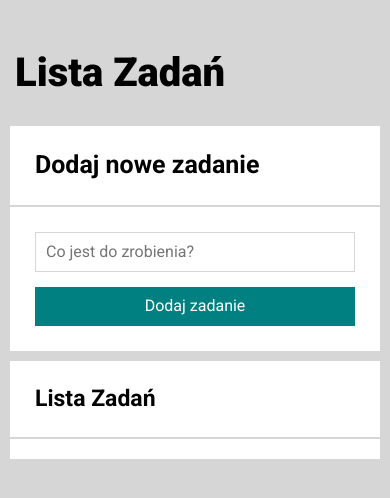
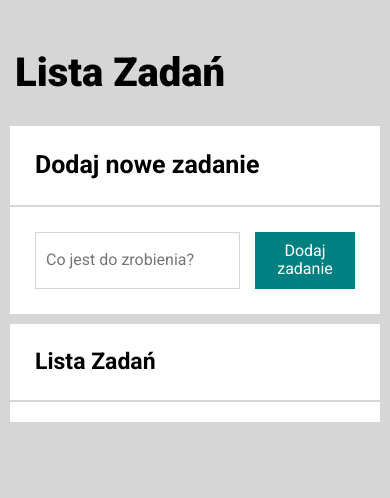
Before and after one commit to Siedemus/to-do-list-react, a React (Create React App) app: page / in a window 390 px wide. Shown: the top 498 px of the page. Built offline with nearby package versions, Linux system fonts and the light colour scheme.

Commit message:
add Button styled component

```diff
--- a/src/Form/index.js
+++ b/src/Form/index.js
@@ -1,31 +1,31 @@
 import { useState } from "react";
-import "./style.css";
+import { StyledForm, Input, Button } from "./styled";
 
 const Form = ({ addNewTask }) => {
-    const [newContent, setNewContent] = useState("")
+  const [newContent, setNewContent] = useState("");
   const onFormSubmit = (event) => {
     event.preventDefault();
-        const trimmedNewTaskContent = newContent.trim()
+    const trimmedNewTaskContent = newContent.trim();
     if (!trimmedNewTaskContent) {
       return setNewContent("");
-        };
+    }
 
-        addNewTask(trimmedNewTaskContent)
-        setNewContent("")
+    addNewTask(trimmedNewTaskContent);
+    setNewContent("");
   };
 
   return (
     <>
-            <form onSubmit={onFormSubmit} className="form">
-                <input
+      <StyledForm onSubmit={onFormSubmit}>
+        <Input
           onChange={({ target }) => setNewContent(target.value)}
           value={newContent}
-                    className="form__input"
-                    placeholder="Co jest do zrobienia?" />
-                <button className="form__button">Dodaj zadanie</button>
-            </form>
+          placeholder="Co jest do zrobienia?"
+        />
+        <Button className="form__button">Dodaj zadanie</Button>
+      </StyledForm>
     </>
-    )
-}
+  );
+};
 
 export default Form;
--- a/src/Form/style.css
+++ /dev/null
@@ -1,35 +0,0 @@
-.form {
-    background-color: white;
-    padding: 25px;
-    display: flex;
-    gap: 15px;
-}
-
-@media (max-width: 767px) {
-    .form {
-        flex-direction: column;
-    }
-}
-
-.form__button {
-    padding: 10px;
-    color: white;
-    background-color: teal;
-    border: none;
-    transition: background 1s, 1s;
-}
-
-.form__button:hover {
-    background-color: rgb(0, 181, 181);
-    transform: scale(1.05);
-}
-
-.form__button:active {
-    outline: 2px black solid;
-}
-
-.form__input {
-    padding: 10px;
-    border: 1px solid rgb(214, 214, 214);
-    flex-grow: 1;
-}
--- /dev/null
+++ b/src/Form/styled.js
@@ -0,0 +1,39 @@
+import styled from "styled-components";
+
+const StyledForm = styled.form`
+  background-color: white;
+  padding: 25px;
+  display: flex;
+  gap: 15px;
+
+  @media (max-width: 767px) {
+    .form {
+      flex-direction: column;
+    }
+  }
+`;
+
+const Input = styled.input`
+  padding: 10px;
+  border: 1px solid rgb(214, 214, 214);
+  flex-grow: 1;
+`;
+
+const Button = styled.button`
+  padding: 10px;
+  color: white;
+  background-color: teal;
+  border: none;
+  transition: background 1s, 1s;
+
+  &:hover {
+    background-color: rgb(0, 181, 181);
+    transform: scale(1.05);
+  }
+
+  &:active {
+    outline: 2px black solid;
+  }
+`;
+
+export { StyledForm, Input, Button };
```
Lines whose indentation alone changed are shown as unchanged.
